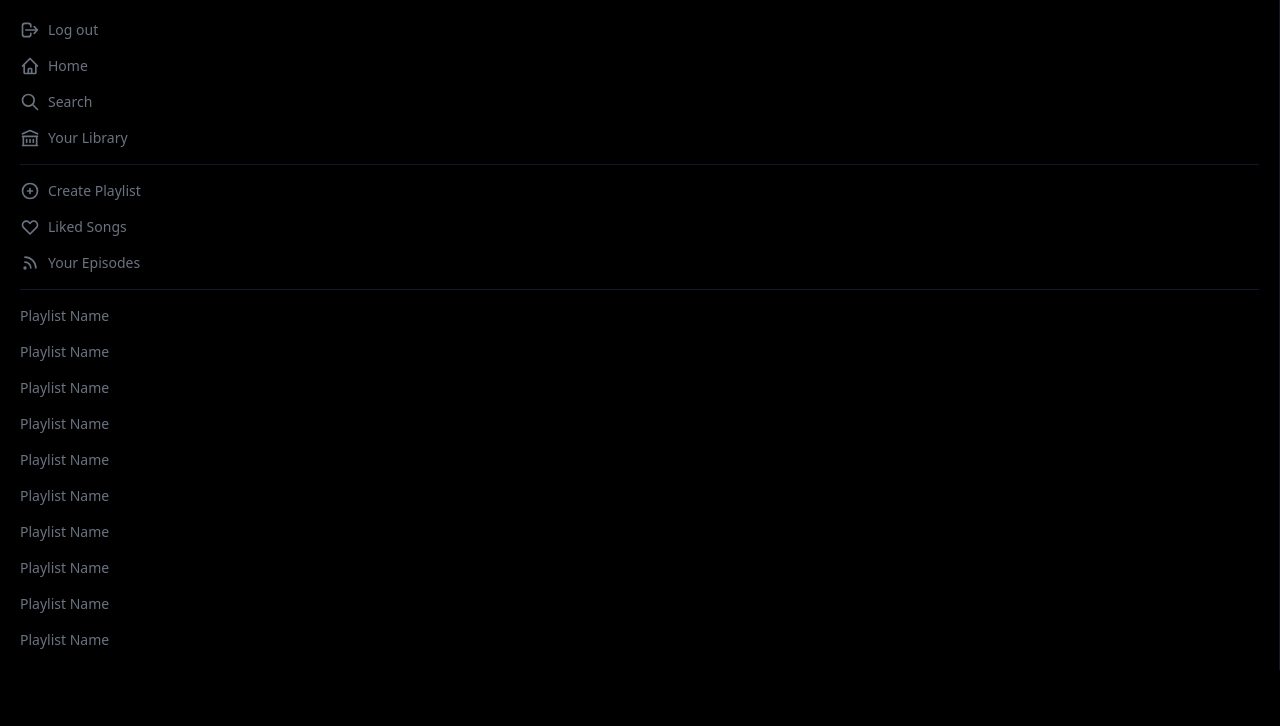
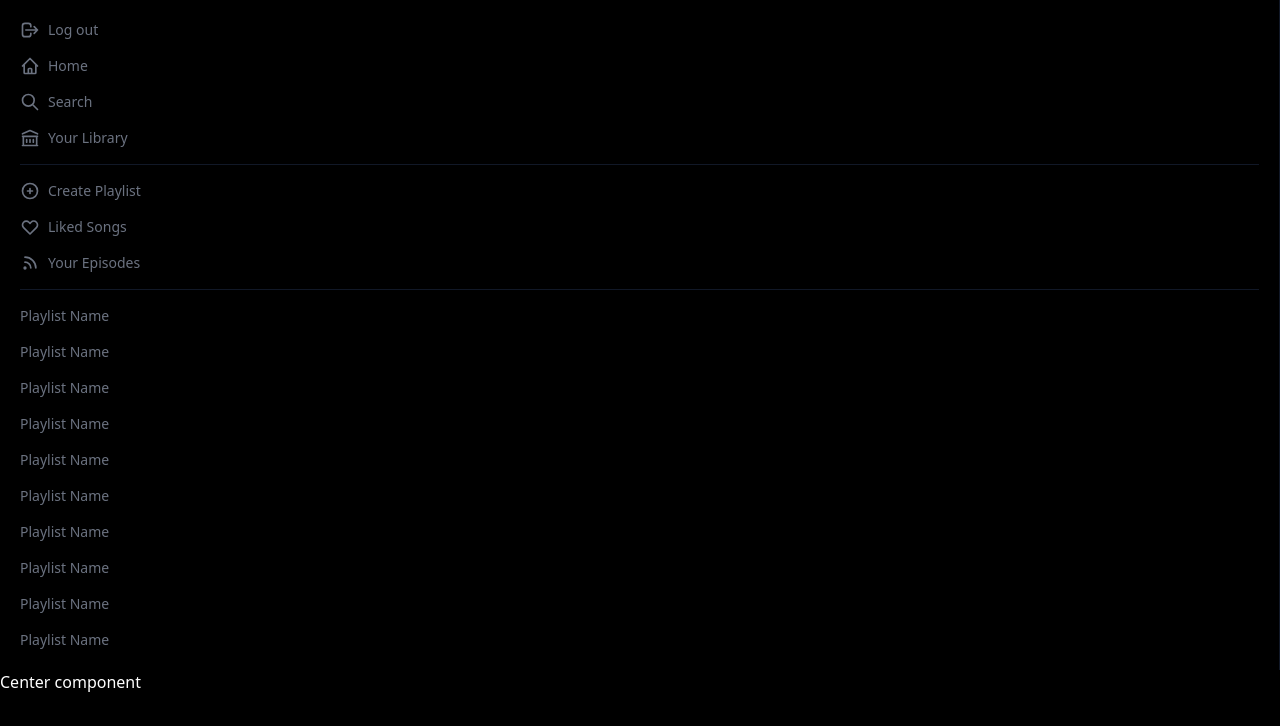
Before and after one commit to mbakin/spotify-clone, a Next.js app: page / in a window 1280 px wide. Shown: the top 726 px of the page. Built offline with nearby package versions, Linux system fonts and the light colour scheme; no server answers.

Commit message:
Create `Center.js` component

```diff
--- /dev/null
+++ b/components/Center.js
@@ -0,0 +1,9 @@
+function Center() {
+  return (
+    <div className="text-white">
+      Center component
+    </div>
+  )
+}
+
+export default Center
--- a/pages/index.js
+++ b/pages/index.js
@@ -1,6 +1,7 @@
 import Head from 'next/head'
 import Image from 'next/image'
 import Sidebar from '../components/Sidebar'
+import Center from '../components/Center'
 import styles from '../styles/Home.module.css'
 
 export default function Home() {
@@ -8,6 +9,7 @@ export default function Home() {
     <div className='bg-black h-screen overflow-hidden'>
       <main>
         <Sidebar/>
+        <Center />
       </main>
 
     </div>
```
